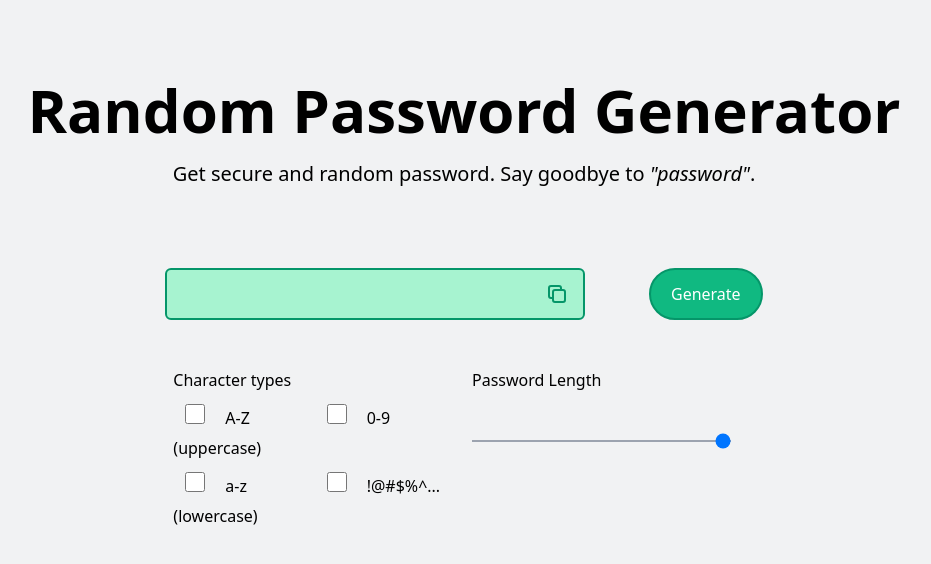
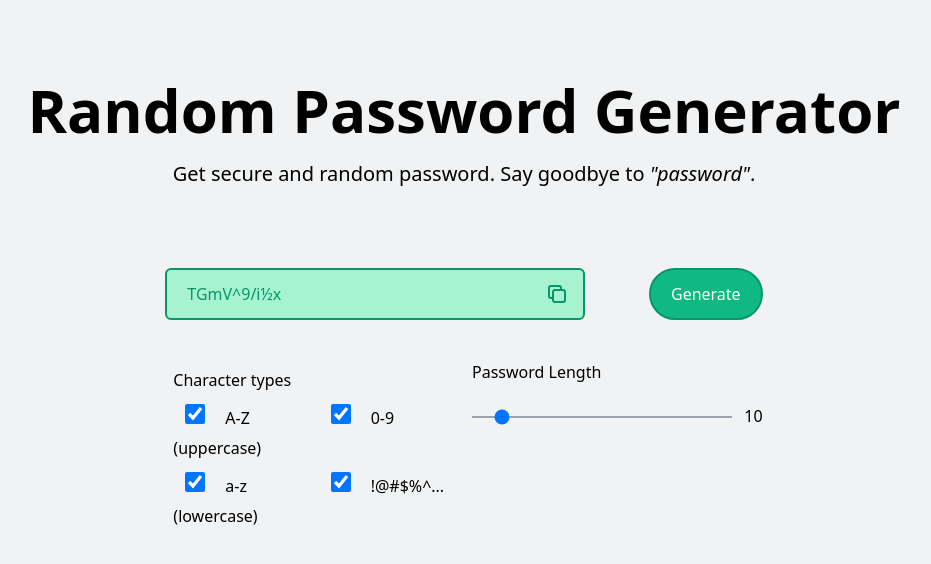
Before and after one commit to Athlla/ReactJS-Password-generator, a React (Create React App) app: page / in a window 1280 px wide. Shown: the top 564 px of the page, without its empty margins (176-1107 px from the left). Built offline with nearby package versions, Linux system fonts and the light colour scheme.

Commit message:
Completed the state for pass and options

```diff
--- a/src/components/Button/Button.js
+++ b/src/components/Button/Button.js
@@ -3,6 +3,7 @@ const Button = (props) => {
     <button
       type={props.type}
       className="w-1/5 bg-green-500 text-white font-medium px-5 py-3 border-2 border-green-600 rounded-full ml-10"
+      onClick={props.onclick}
     >
       {props.text}
     </button>
--- a/src/components/Input/Input.js
+++ b/src/components/Input/Input.js
@@ -6,6 +6,7 @@ const Input = (props) => {
         <>
           <input
             type="text"
+            value={props.value}
             className={`bg-${props.color}-200 text-${props.color}-600 w-4/5 border-2 border-bold border-${props.color}-600 px-5 py-3 pr-12 rounded-md`}
           />
           <button className="relative right-10">
@@ -36,8 +37,10 @@ const Input = (props) => {
             type="checkbox"
             id={props.id}
             className="ml-3 mr-5 my-3 h-5 w-5"
+            checked={props.checked}
+            onChange={props.onchange}
           />
-          <label for={props.id}>{props.label}</label>
+          <label htmlFor={props.id}>{props.label}</label>
         </div>
       );
       break;
--- a/src/container/Tool.js
+++ b/src/container/Tool.js
@@ -1,11 +1,39 @@
+import { useState, useEffect } from 'react';
 import Options from './Tools/Options';
 import Panel from './Tools/Panel';
+import { generatePass } from './Tools/generate';
 
 const Tool = () => {
+  const [password, setPassword] = useState();
+  const [passLength, setPassLength] = useState(10);
+  const [options, setOptions] = useState({
+    uppercase: true,
+    lowercase: true,
+    number: true,
+    symbol: true,
+  });
+
+  const passLengthHandler = (event) => {
+    setPassLength(event.target.value);
+  };
+
+  useEffect(() => {
+    setPassword(generatePass(options, passLength));
+  }, [options, passLength]);
+
+  const generateHandler = () => {
+    setPassword(generatePass(options, passLength));
+  };
+
   return (
     <div className="mx-auto w-7/12 mt-20">
-      <Panel />
-      <Options />
+      <Panel value={password} onclick={generateHandler} />
+      <Options
+        length={passLength}
+        setLength={passLengthHandler}
+        options={options}
+        setOptions={setOptions}
+      />
     </div>
   );
 };
--- a/src/container/Tools/Options.js
+++ b/src/container/Tools/Options.js
@@ -1,28 +1,72 @@
 import Input from '../../components/Input/Input';
 
 const Options = (props) => {
+  const optionsHandler = (index) => {
+    props.setOptions((prevOptions) => {
+      switch (index) {
+        case 0:
+          return { ...prevOptions, uppercase: !prevOptions.uppercase };
+        case 1:
+          return { ...prevOptions, number: !prevOptions.number };
+        case 2:
+          return { ...prevOptions, lowercase: !prevOptions.lowercase };
+        case 3:
+          return { ...prevOptions, symbol: !prevOptions.symbol };
+        default:
+          return prevOptions;
+      }
+    });
+  };
+
   return (
     <div className="flex flex-row mt-10">
       <section className="flex-1 p-2">
         <p>Character types</p>
         <div className="flex flex-wrap">
-          <Input type="checkbox" id="uppercase" label="A-Z (uppercase)" />
-          <Input type="checkbox" id="numbers" label="0-9" />
-          <Input type="checkbox" id="lowercase" label="a-z (lowercase)" />
-          <Input type="checkbox" id="symbols" label="!@#$%^..." />
+          <Input
+            type="checkbox"
+            id="uppercase"
+            label="A-Z (uppercase)"
+            checked={props.options.uppercase}
+            onchange={() => optionsHandler(0)}
+          />
+          <Input
+            type="checkbox"
+            id="numbers"
+            label="0-9"
+            checked={props.options.number}
+            onchange={() => optionsHandler(1)}
+          />
+          <Input
+            type="checkbox"
+            id="lowercase"
+            label="a-z (lowercase)"
+            checked={props.options.lowercase}
+            onchange={() => optionsHandler(2)}
+          />
+          <Input
+            type="checkbox"
+            id="symbols"
+            label="!@#$%^..."
+            checked={props.options.symbol}
+            onchange={() => optionsHandler(3)}
+          />
         </div>
       </section>
-      <section className="flex-1 p-2">
+      <section className="flex-1 p-2=">
         <p>Password Length</p>
-        <div className="mt-8">
+        <div className="mt-8 flex">
           <input
             type="range"
             id="volume"
             name="volume"
             min="6"
             max="50"
+            value={props.length}
+            onChange={props.setLength}
             className="w-11/12 h-0.5 bg-gray-400 appearance-none focus:outline-none"
           />
+          <p className="-mt-3 ml-3">{props.length}</p>
         </div>
       </section>
     </div>
--- a/src/container/Tools/Panel.js
+++ b/src/container/Tools/Panel.js
@@ -1,12 +1,16 @@
 import Button from '../../components/Button/Button';
 import Input from '../../components/Input/Input';
 
-const Panel = () => {
+const Panel = (props) => {
+  const generateHandler = (event) => {
+    event.preventDefault();
+  };
+
   return (
     <div>
-      <form className="flex flex-row">
-        <Input type="text" color="green" />
-        <Button type="submit" text="Generate" />
+      <form onSubmit={generateHandler} className="flex flex-row">
+        <Input type="text" color="green" value={props.value} />
+        <Button type="submit" text="Generate" onclick={props.onclick} />
       </form>
     </div>
   );
--- /dev/null
+++ b/src/container/Tools/generate.js
@@ -0,0 +1,37 @@
+const upperChar = 'ABCDEFGHIJKLMNOPQRSTUVWXYZ';
+const lowerChar = 'abcdefghijklmnopqrstuvwxyz';
+const numberChar = '0123456789';
+const symbolChar = "!'^+%&/()=?_#$½§{[]}|;:>÷`<.*-@é";
+
+export const generatePass = (options, passLength) => {
+  let charList = '';
+  if (
+    !options.uppercase &&
+    !options.lowercase &&
+    !options.number &&
+    !options.symbol
+  ) {
+    return '';
+  }
+  if (options.uppercase) {
+    charList += upperChar;
+  }
+  if (options.lowercase) {
+    charList += lowerChar;
+  }
+  if (options.number) {
+    charList += numberChar;
+  }
+  if (options.symbol) {
+    charList += symbolChar;
+  }
+
+  console.log(charList);
+
+  let generatedPass = '';
+  for (let i = 0; i < passLength; i++) {
+    generatedPass += charList[Math.floor(Math.random() * charList.length)];
+  }
+
+  return generatedPass;
+};
```
